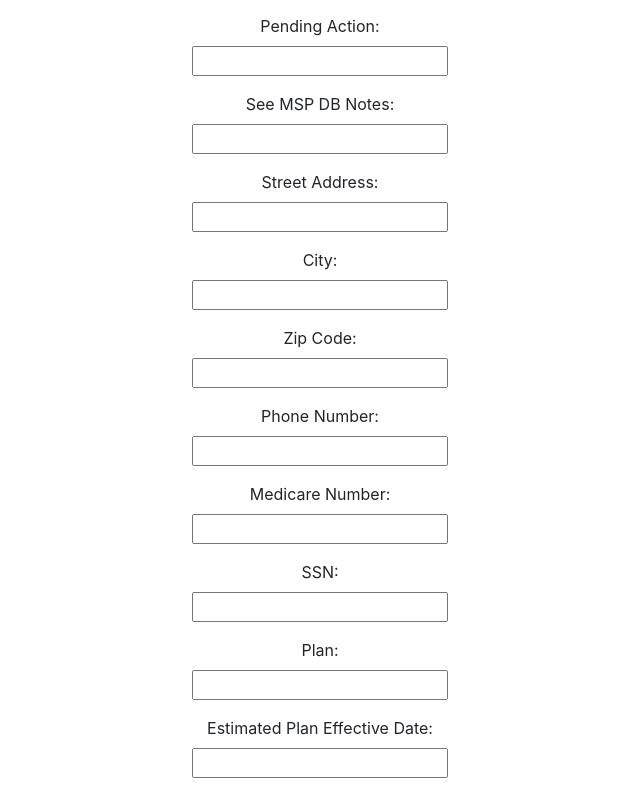
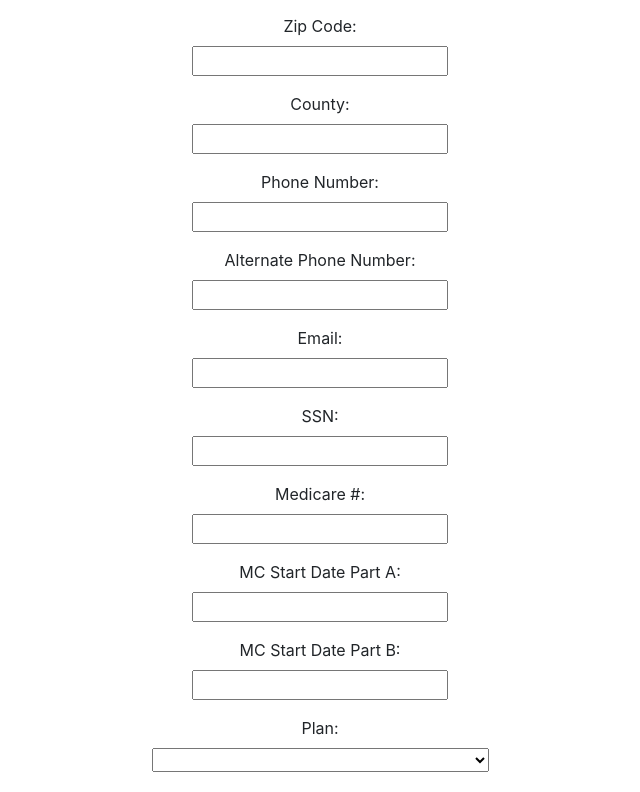
Before and after one commit to ericvasquez/gicDB, a React (Create React App) app in the folder client/: page /api/patient/new in a window 1280 px wide. Shown: the part 900-1692 px from the top of the page, without its empty margins (320-960 px from the left). Built offline with nearby package versions, Linux system fonts and the light colour scheme.

Commit message:
last added plan to form

```diff
--- a/client/src/components/PatientForm.jsx
+++ b/client/src/components/PatientForm.jsx
@@ -12,6 +12,7 @@ export default () => {
 	const [patientStatus, setPatientStatus] = useState("");
 	const [patientType, setPatientType] = useState("");
 	const [mcStartDate, setMcStartDate] = useState("");
+	const [mcStartDateB, setMcStartDateB] = useState("");
 	const [followUpTask, setFollowUpTask] = useState("");
 	const [pendingAction, setPendingAction] = useState("");
 	const [seeMspDbNotes, setSeeMspDbNotes] = useState("");
@@ -22,7 +23,9 @@ export default () => {
 	const [patientStreetAddress, setPatientStreetAddress] = useState("");
 	const [patientCity, setPatientCity] = useState("");
 	const [patientZipCode, setPatientZipCode] = useState("");
+	const [patientCounty, setPatientCounty] = useState("");
 	const [patientPhoneNumber, setPatientPhoneNumber] = useState("");
+	const [patientAlternatePhoneNumber, setPatientAlternatePhoneNumber] = useState("");
 	const [patientMedicareNumber, setPatientMedicareNumber] = useState("");
 	const [patientDateOfBirth, setPatientDateOfBirth] = useState("");
 	const [patientSSN, setPatientSSN] = useState("");
@@ -49,6 +52,7 @@ export default () => {
 				patientStatus,
 				patientType,
 				mcStartDate,
+				mcStartDateB,
 				followUpTask,
 				pendingAction,
 				seeMspDbNotes,
@@ -59,7 +63,9 @@ export default () => {
 				patientStreetAddress,
 				patientCity,
 				patientZipCode,
+				patientCounty,
 				patientPhoneNumber,
+				patientAlternatePhoneNumber,
 				patientMedicareNumber,
 				patientDateOfBirth,
 				patientSSN,
@@ -198,13 +204,133 @@ export default () => {
 				</select>
 			</p>
 			<p>
-				<label>MC Start Date:</label>
+				<label>Address:</label>
+				<br />
+				<input
+					type="text"
+					onChange={(e) => setPatientStreetAddress(e.target.value)}
+					value={patientStreetAddress}
+				/>
+			</p>
+			<p>
+				<label>City:</label>
+				<br />
+				<input
+					type="text"
+					onChange={(e) => setPatientCity(e.target.value)}
+					value={patientCity}
+				/>
+			</p>
+			<p>
+				<label>Zip Code:</label>
+				<br />
+				<input
+					type="text"
+					onChange={(e) => setPatientZipCode(e.target.value)}
+					value={patientZipCode}
+				/>
+			</p>
+			<p>
+				<label>County:</label>
+				<br />
+				<input
+					type="text"
+					onChange={(e) => setPatientCounty(e.target.value)}
+					value={patientCounty}
+				/>
+			</p>
+			<p>
+				<label>Phone Number:</label>
+				<br />
+				<input
+					type="text"
+					onChange={(e) => setPatientPhoneNumber(e.target.value)}
+					value={patientPhoneNumber}
+				/>
+			</p>
+			<p>
+				<label>Alternate Phone Number:</label>
+				<br />
+				<input
+					type="text"
+					onChange={(e) => setPatientAlternatePhoneNumber(e.target.value)}
+					value={patientAlternatePhoneNumber}
+				/>
+			</p>
+			<p>
+				<label>Email:</label>
+				<br />
+				<input
+					type="text"
+					onChange={(e) => setPatientEmail(e.target.value)}
+					value={patientEmail}
+				/>
+			</p>
+			<p>
+				<label>SSN:</label>
+				<br />
+				<input
+					type="text"
+					onChange={(e) => setPatientSSN(e.target.value)}
+					value={patientSSN}
+				/>
+			</p>
+			<p>
+				<label>Medicare #:</label>
+				<br />
+				<input
+					type="text"
+					onChange={(e) => setPatientMedicareNumber(e.target.value)}
+					value={patientMedicareNumber}
+				/>
+			</p>
+			<p>
+				<label>MC Start Date Part A:</label>
 				<br />
 				<input
 					type="text"
 					onChange={(e) => setMcStartDate(e.target.value)}
 					value={mcStartDate}
 				/>
+			</p>
+			<p>
+				<label>MC Start Date Part B:</label>
+				<br />
+				<input
+					type="text"
+					onChange={(e) => setMcStartDateB(e.target.value)}
+					value={mcStartDateB}
+				/>
+			</p>
+			<p>
+				<label>Plan:</label>
+				<br />
+				{/* <input
+					type="text"
+					onChange={(e) => setPatientPlan(e.target.value)}
+					value={patientPlan}
+				/> */}
+				<select
+					value={patientPlan}
+					onChange={(e) => setPatientPlan(e.target.value)}>
+					<option value="AARP MA HMO">AARP MA HMO</option>
+					<option value="AARP MA Secure Horizon HMO">AARP MA Secure Horizon HMO</option>
+					<option value="UHC MA Dual HMO">UHC MA Dual HMO</option>
+					<option value="UHC MA Chronic HMO">UHC MA Chronic HMO</option>
+					<option value="UHC MA Patriot HMO">UHC MA Patriot HMO</option>
+					<option value="AARP MA Choice PPO">AARP MA Choice PPO</option>
+					<option value="UHC MA Choice RPPO">UHC MA Choice RPPO</option>
+					<option value="UHC Dual Choice RPPO">UHC Dual Choice RPPO</option>
+					<option value="UHC MA Gold RPPO">UHC MA Gold RPPO</option>
+					<option value="UHC MA Silver RPPO">UHC MA Silver RPPO</option>
+					<option value="Humana Gold Plus HMO">Humana Gold Plus HMO</option>
+					<option value="Humana Gold Plus HMO D-SNP">Humana Gold Plus HMO D-SNP</option>
+					<option value="Humana Gold Plus Heart & Diabetes HMO">Humana Gold Plus Heart & Diabetes HMO</option>
+					<option value="Humana Choice PPO">Humana Choice PPO</option>
+					<option value="Humana RPPO">Humana RPPO</option>
+					<option value="Humana Honor PPO">Humana Honor PPO</option>
+					<option value=""></option>
+				</select>
 			</p>
 			<p>
 				<label>Follow Up Task:</label>
@@ -231,71 +357,6 @@ export default () => {
 					type="text"
 					onChange={(e) => setSeeMspDbNotes(e.target.value)}
 					value={seeMspDbNotes}
-				/>
-			</p>
-
-
-			<p>
-				<label>Street Address:</label>
-				<br />
-				<input
-					type="text"
-					onChange={(e) => setPatientStreetAddress(e.target.value)}
-					value={patientStreetAddress}
-				/>
-			</p>
-			<p>
-				<label>City:</label>
-				<br />
-				<input
-					type="text"
-					onChange={(e) => setPatientCity(e.target.value)}
-					value={patientCity}
-				/>
-			</p>
-			<p>
-				<label>Zip Code:</label>
-				<br />
-				<input
-					type="text"
-					onChange={(e) => setPatientZipCode(e.target.value)}
-					value={patientZipCode}
-				/>
-			</p>
-			<p>
-				<label>Phone Number:</label>
-				<br />
-				<input
-					type="text"
-					onChange={(e) => setPatientPhoneNumber(e.target.value)}
-					value={patientPhoneNumber}
-				/>
-			</p>
-			<p>
-				<label>Medicare Number:</label>
-				<br />
-				<input
-					type="text"
-					onChange={(e) => setPatientMedicareNumber(e.target.value)}
-					value={patientMedicareNumber}
-				/>
-			</p>
-			<p>
-				<label>SSN:</label>
-				<br />
-				<input
-					type="text"
-					onChange={(e) => setPatientSSN(e.target.value)}
-					value={patientSSN}
-				/>
-			</p>
-			<p>
-				<label>Plan:</label>
-				<br />
-				<input
-					type="text"
-					onChange={(e) => setPatientPlan(e.target.value)}
-					value={patientPlan}
 				/>
 			</p>
 			<p>
@@ -370,15 +431,7 @@ export default () => {
 					value={patientReferralDate}
 				/>
 			</p>
-			<p>
-				<label>Email:</label>
-				<br />
-				<input
-					type="text"
-					onChange={(e) => setPatientEmail(e.target.value)}
-					value={patientEmail}
-				/>
-			</p>
+
 			{/* <p>
 				<label>Skill 1:</label>
 				<br />
```
Also changed, not shown: 1 other file (tests, documents, lock files or other folders).
